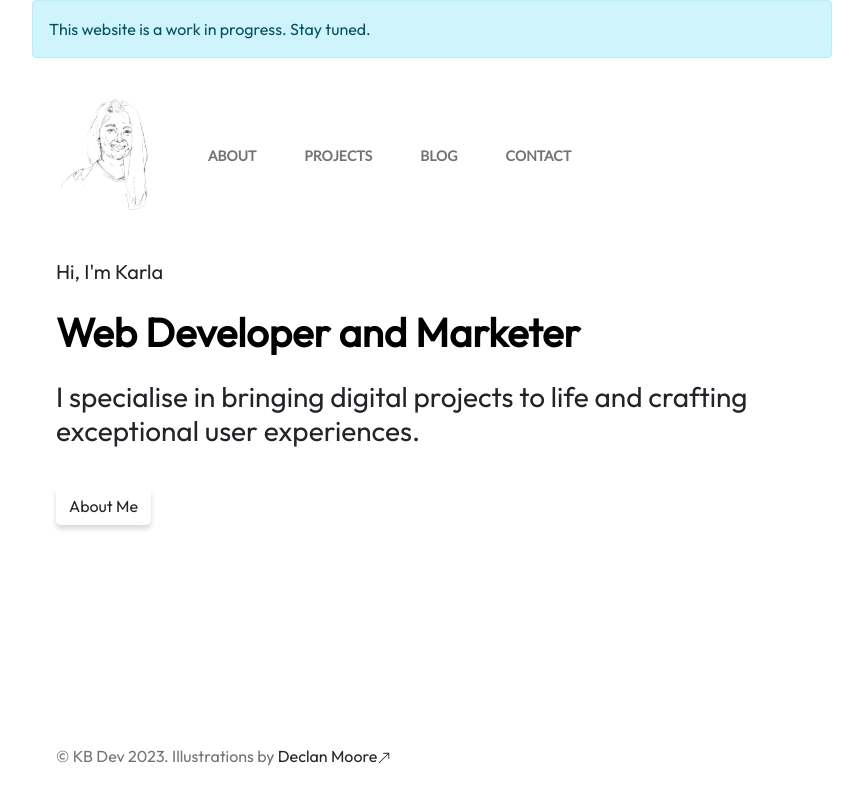
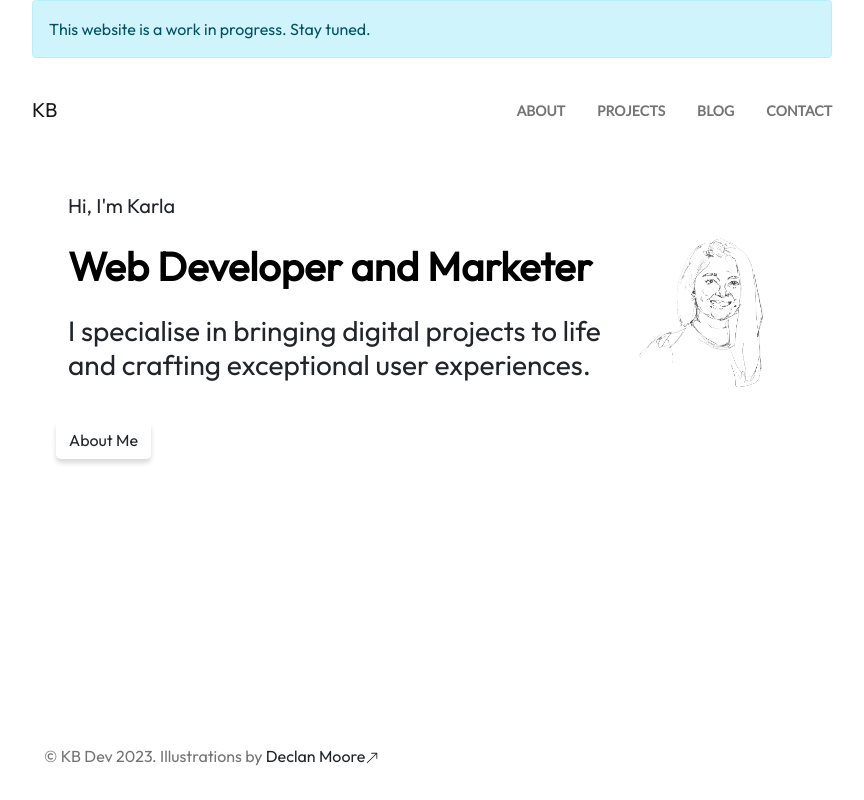
Before and after one commit to KarlaB3/portfolio, a React (Create React App) app: page / in a window 1280 px wide. Shown: the whole page, without its empty margins (208-1072 px from the left). Built offline with nearby package versions, Linux system fonts and the light colour scheme.

Commit message:
refactor: continued style refactoring

```diff
--- a/public/custom.css
+++ b/public/custom.css
@@ -27,11 +27,17 @@
 /* font styling */
 #header {
   padding-top: 1em;
+  padding-bottom: ;
   justify-content: space-between;
   /* border-bottom: 1px solid rgba(0,0,0,.125); */
 }
 
 h1 {
+  color: black;
+  font-weight: 600;
+}
+
+h2 {
   color: black;
   font-weight: 600;
 }
@@ -177,9 +183,15 @@ h1 {
 
 /* image styling */
 .img-pages {
-  width: 6em;
-  height: 6em;
+  width: 3.5em;
+  height: 3em;
 }
+
+.img-home {
+  width: 10em;
+  height: 10em;
+}
+
 
 /* link styling */
 #link {
--- a/src/App.js
+++ b/src/App.js
@@ -1,6 +1,7 @@
 // import './App.css';
 import { NavFooter } from './components/NavFooter';
-import { NavHeaderAlt } from './components/NavHeaderAlt';
+// import { NavHeaderAlt } from './components/NavHeaderAlt';
+import { NavHeaderAltAlt } from './components/NavHeaderAltAlt'
 import { Route, Routes } from 'react-router-dom';
 import { HomePage } from './pages/HomePage';
 import { AboutPage } from './pages/AboutPage';
@@ -15,7 +16,7 @@ function App() {
       <div class="alert alert-info" role="alert">
         This website is a work in progress. Stay tuned.
       </div>
-      <NavHeaderAlt />
+      <NavHeaderAltAlt />
         <Routes>
           <Route path="/" element={<HomePage />} />
           <Route path="/about" element={<AboutPage />} />
--- a/src/components/NavFooter.jsx
+++ b/src/components/NavFooter.jsx
@@ -1,9 +1,11 @@
 export const NavFooter = () => {
   return (
     <nav className="navbar navbar-expand-lg navbar-light" id="footer">
-      <div className="navbar-text px-4">
-        <p>© KB Dev 2023. Illustrations by <a href="https://www.declanmooreart.com/"  id="link" target="_blank" rel="noreferrer">Declan Moore<svg xmlns="http://www.w3.org/2000/svg" width="14" height="14" fill="none" className="bi bi-arrow-up-right" viewBox="0 0 16 16">
-        <path fill-rule="evenodd" d="M14 2.5a.5.5 0 0 0-.5-.5h-6a.5.5 0 0 0 0 1h4.793L2.146 13.146a.5.5 0 0 0 .708.708L13 3.707V8.5a.5.5 0 0 0 1 0v-6z" fill="currentColor"/></svg></a></p>
+      <div className="container">
+        <div className="navbar-text">
+          <p>© KB Dev 2023. Illustrations by <a href="https://www.declanmooreart.com/"  id="link" target="_blank" rel="noreferrer">Declan Moore<svg xmlns="http://www.w3.org/2000/svg" width="14" height="14" fill="none" className="bi bi-arrow-up-right" viewBox="0 0 16 16">
+          <path fill-rule="evenodd" d="M14 2.5a.5.5 0 0 0-.5-.5h-6a.5.5 0 0 0 0 1h4.793L2.146 13.146a.5.5 0 0 0 .708.708L13 3.707V8.5a.5.5 0 0 0 1 0v-6z" fill="currentColor"/></svg></a></p>
+        </div>
       </div>
     </nav>
   );
--- /dev/null
+++ b/src/components/NavHeaderAltAlt.jsx
@@ -0,0 +1,29 @@
+import profile from '../Images/profile-img.png'
+// import { FontAwesomeIcon } from '@fortawesome/react-fontawesome'
+// import { faLinkedin } from '@fortawesome/free-brands-svg-icons'
+// import { faGithub} from '@fortawesome/free-brands-svg-icons'
+
+export const NavHeaderAltAlt = () => {
+return (
+  <nav className="navbar navbar-expand-lg navbar-light" id="header">
+    <div className="container px-0">
+      <a className="navbar-brand mb-0" href="/">KB</a>
+      <button class="navbar-toggler collapsed d-flex d-lg-none flex-column justify-content-around" type="button" data-bs-toggle="collapse" data-bs-target="#navbarNav" aria-controls="navbarNav" aria-expanded="false" aria-label="Toggle navigation">
+      {/* <button class="navbar-toggler" type="button" data-bs-toggle="collapse" data-bs-target="#navbarNav" aria-controls="navbarNav" aria-expanded="false" aria-label="Toggle navigation"></button> */}
+        {/* <span class="navbar-toggler-icon"></span> */}
+        <span class="toggler-icon top-bar"></span>
+        <span class="toggler-icon middle-bar"></span>
+        <span class="toggler-icon bottom-bar"></span>
+      </button>
+      <div class="collapse navbar-collapse justify-content-end" id="navbarNav">
+        <ul className="navbar-nav">
+          <li className="nav-item"><a className="nav-link px-3" href="/about">ABOUT</a></li>
+          <li className="nav-item"><a className="nav-link px-3" href="/projects">PROJECTS</a></li>
+          <li className="nav-item"><a className="nav-link px-3" href="/blogs">BLOG</a></li>
+          <li className="nav-item"><a className="nav-link ps-3 pe-0" id="contact" href="/Contact">CONTACT</a></li>
+        </ul>
+      </div>
+    </div>
+  </nav>
+)
+}
--- a/src/pages/AboutPage.jsx
+++ b/src/pages/AboutPage.jsx
@@ -3,7 +3,7 @@ import experience from './../Images/experience-img.png'
 
 export function AboutPage(props) {
     return (
-        <div className="container-xxl my-4">
+        <div className="container my-5">
             <h1 className="py-2">About Me</h1>
             <img className="img-pages" id="education-img" src={education} width="220" height="250" alt="Education"/>
             <img className="img-pages" id="experience-img" src={experience} width="250" height="250" alt="Experience"/>
--- a/src/pages/BlogsPage.jsx
+++ b/src/pages/BlogsPage.jsx
@@ -3,11 +3,20 @@ import blogs from './../Images/blog-img.png'
 
 export const BlogsPage = () => {
   return (
-    <div className="container mb-5">
-      <img className="img-pages" id="blog-img" src={blogs} alt="Blog"/>
-      <h1>Blog</h1>
-      <h6>My web dev journey</h6>
-      <BlogsFetch />
+    <div className="container my-5 px-4">
+      <section className="container my-2">
+        <section className="row">
+          <header className="col-lg-2">
+            <h2>Blog</h2>
+          </header>
+          <section className="col">
+            <img className="img-pages" id="blog-img" src={blogs} alt="Blog"/>
+          </section>
+        </section>
+      </section>
+      <div>
+        <BlogsFetch />
+      </div>
     </div>
   );
 };
--- a/src/pages/HomePage.jsx
+++ b/src/pages/HomePage.jsx
@@ -1,11 +1,24 @@
 import { AboutButton } from '../components/AboutButton'
+import profile from './../Images/profile-img.png'
 
 export function HomePage(props) {
   return (
-    <div className="container my-4 px-4" id="introduction">
-      <h5 className="py-2">Hi, I'm Karla</h5>
-      <h1 className="py-2">Web Developer and Marketer</h1>
+    <div className="container my-5 px-4" id="introduction">
+      <section className="container">
+        <header>
+          <h5 className="py-2">Hi, I'm Karla</h5>
+        </header>
+      <section className="row">
+        <header className="col-lg-9">
+          <h1 className="py-2">Web Developer and Marketer</h1>
         <h3 className="py-2">I specialise in bringing digital projects to life and crafting exceptional user experiences.</h3>
+        </header>
+        <section className="col">
+            <img className="img-home " id="profile-home" src={profile} alt="Profile"/>
+        </section>
+      </section>
+        {/* <h3 className="py-2">I specialise in bringing digital projects to life and crafting exceptional user experiences.</h3> */}
+      </section>
       <AboutButton />
     </div>
   );
--- a/src/pages/ProjectsPage.jsx
+++ b/src/pages/ProjectsPage.jsx
@@ -5,21 +5,19 @@ export const ProjectsPage = () => {
   const targetProjectID = [573636775, 555806599, 607922602, 646332800, 642143267, 646375707];
 
   return (
-    <div className="container mb-5">
-      <div className="container my-5">
-          <div className="row">
-            <div className="col-lg-3">
+    <div className="container my-5 px-5">
+      <section className="container my-2">
+        <section className="row">
+          <header className="col-lg-2">
+            <h2>Projects</h2>
+          </header>
+          <section className="col">
               <img className="img-pages" id="projects-img" src={projects} alt="Projects"/>
-            </div>
-            <div className="col-lg-8">
-              <div className="p-5 mt-4">
-                <h1>Projects</h1>
-              </div>
-            </div>
-          </div>
-      </div>
+          </section>
+        </section>
+      </section>
       <div>
-      <ProjectsFetch targetProjectID={targetProjectID} />
+        <ProjectsFetch targetProjectID={targetProjectID} />
       </div>
     </div>
   );
```
